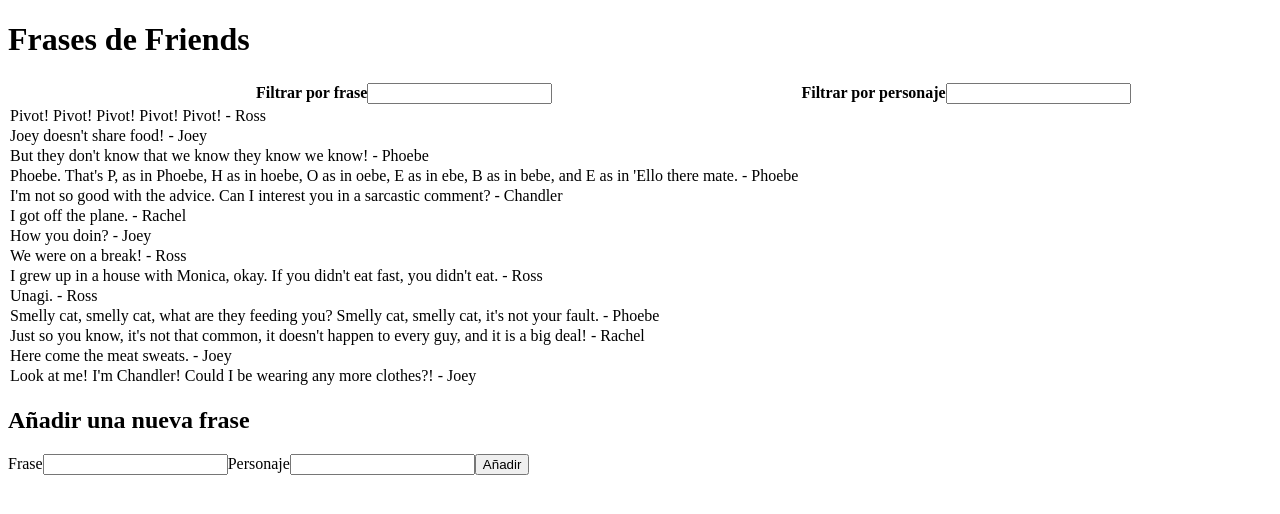
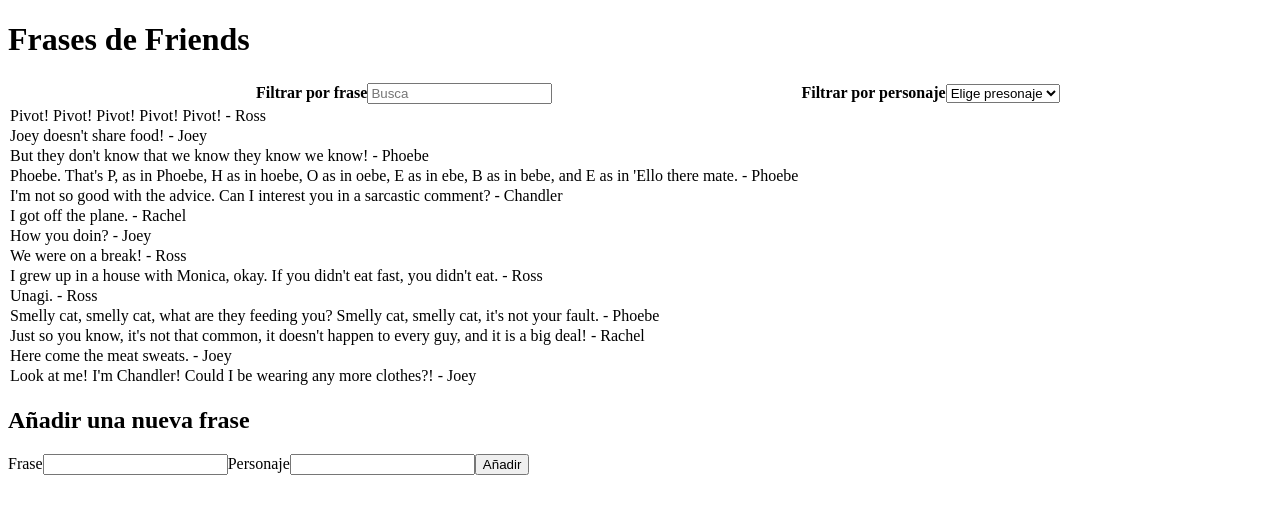
Before and after one commit to graciagarpin/modulo-3-evaluacion-intermedia-graciagarpin, a React (Create React App) app: page / in a window 1280 px wide. Shown: the top 514 px of the page. Built offline with nearby package versions, Linux system fonts and the light colour scheme.

Commit message:
add event select and input

```diff
--- a/src/components/App.js
+++ b/src/components/App.js
@@ -2,16 +2,14 @@ import '../styles/App.scss';
 import friendsList from '../data/friends.json';
 import { useState } from 'react';
 
-
 function App() {
-
-
-
   const [data, setData] = useState(friendsList);
   const [newPhrase, setNewPhrase] = useState({
     quote: '',
     character: '',
   });
+  const [select, setSelect] = useState("Elige personaje");
+  const [search, setSearch] = useState("");
 
   // const [newCharacter, setNewCharacter] = useState (friendList)
 
@@ -31,7 +29,16 @@ function App() {
     });
   };
 
-  const htmlData = data.map((friend, index) => {
+  const handleSelect = (ev) => {
+    setSelect(ev.target.value);
+  }
+
+  const handleSearch = (ev) => {
+    setSearch(ev.target.value);
+  }
+
+  const htmlData =
+  data.map((friend, index) => {
     return (
       <tr className="friend_phrase" key={index}>
         {`${friend.quote} - ${friend.character}`}
@@ -47,11 +54,19 @@ function App() {
           <tr>
             <th>
               Filtrar por frase
-              <input type="text" />
+              <input type="search" className='search' autoComplete='off' name='search' placeholder='Busca' onChange={handleSearch} value={search}/>
             </th>
             <th>
               Filtrar por personaje
-              <input type="text" />
+              <select onChange={handleSelect} value={select} id="">
+                <option value="Elige presonaje">Elige presonaje</option>
+                <option value="Ross">Ross</option>
+                <option value="Monica">Monica</option>
+                <option value="Joey">Joey</option>
+                <option value="Phoebe">Phoebe</option>
+                <option value="Chandler">Chandler</option>
+                <option value="Rachel">Rachel</option>
+              </select>
             </th>
           </tr>
         </thead>
```
